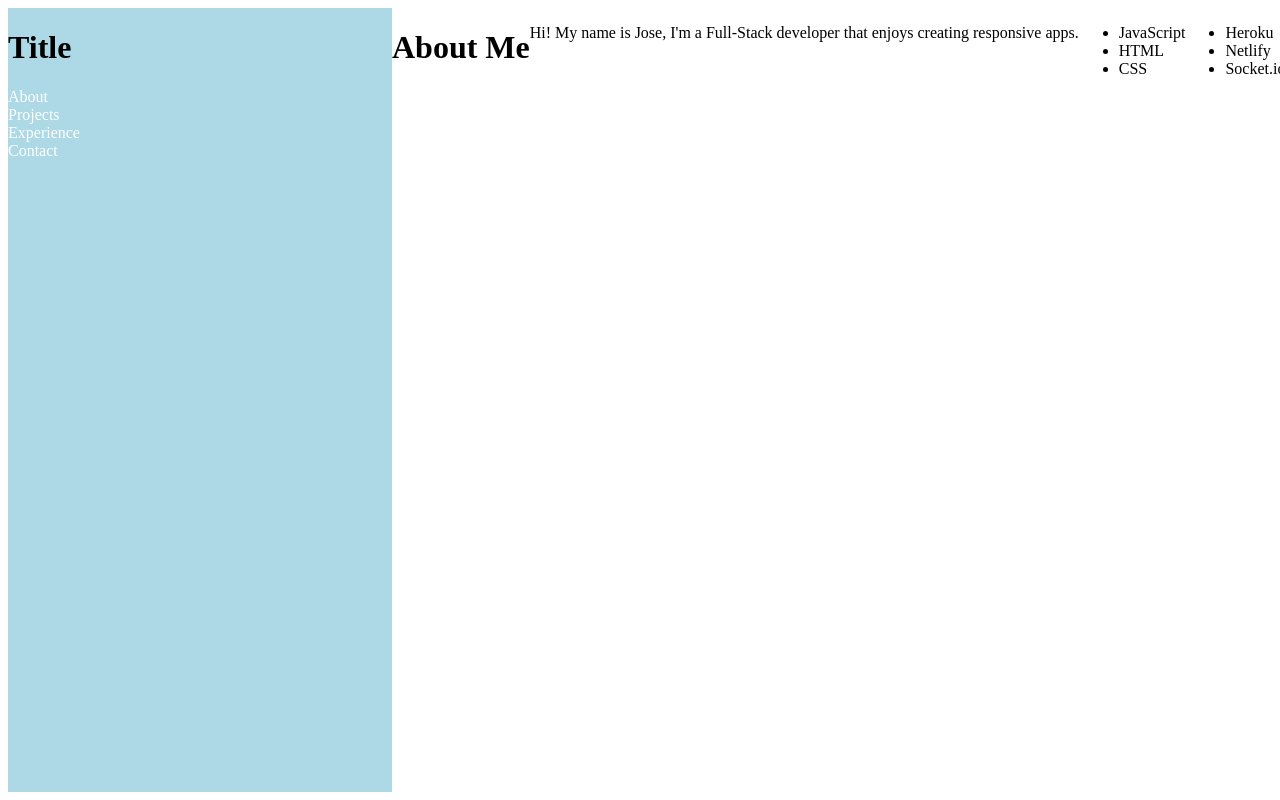
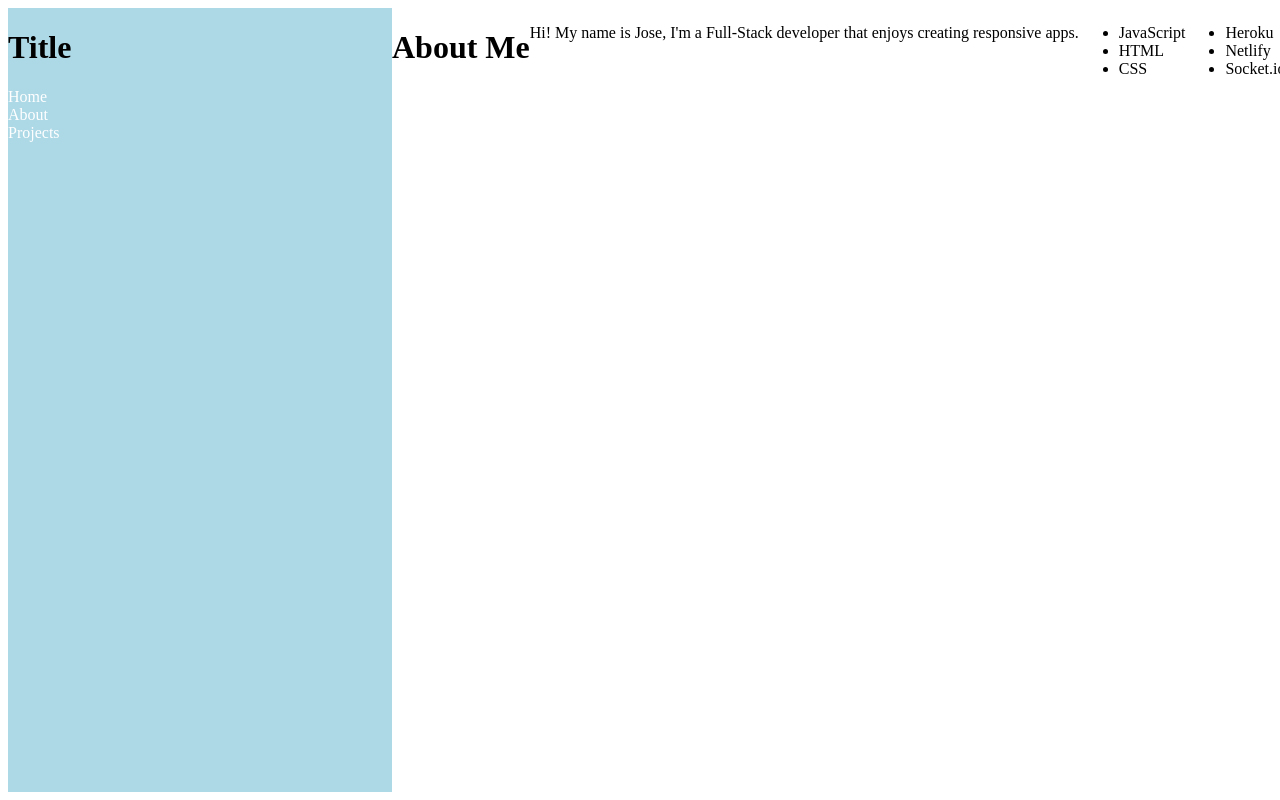
Before and after one commit to jaojeda/portfolio, a React app: page /about in a window 1280 px wide. Built offline with nearby package versions, Linux system fonts and the light colour scheme.

Commit message:
got scroll to work

```diff
--- a/src/components/About/About.js
+++ b/src/components/About/About.js
@@ -7,7 +7,7 @@ const About = () => {
 
   return (
     <>
-      <h1>About Me</h1>
+      <h1 id="about">About Me</h1>
       <p>Hi! My name is Jose, I'm a Full-Stack developer that enjoys creating responsive apps.</p>
       <List arr={techArr} />
       <List arr={toolArr} />
--- a/src/components/Header/Header.js
+++ b/src/components/Header/Header.js
@@ -1,16 +1,13 @@
 import React from 'react';
-import { Link } from 'react-router-dom';
+import { Link } from 'react-scroll';
 import styles from './Header.css';
 
 const Header = () => (
   <header className={styles.Header} >
     <h1>Title</h1>
-    <nav>
-      <Link to="/about">About</Link>
-      <Link to="/projects">Projects</Link>
-      <Link to="/experience">Experience</Link>
-      <Link to="/contact">Contact</Link>
-    </nav>
+    <Link activeClass="active" to="home" spy={true} smooth={true} offset={0} duration={500}>Home</Link>
+    <Link activeClass="active" to="about" spy={true} smooth={true} offset={0} duration={500}>About</Link>
+    <Link activeClass="active" to="projects" spy={true} smooth={true} offset={0} duration={500}>Projects</Link>
   </header>
 );
 
--- a/src/components/Home/Home.js
+++ b/src/components/Home/Home.js
@@ -1,7 +1,7 @@
 import React from 'react';
 
 const Home = () => (
-  <h1>Home</h1>
+  <h1 id="home">Home</h1>
 );
 
 export default Home;
--- a/src/components/Projects/Projects.js
+++ b/src/components/Projects/Projects.js
@@ -10,7 +10,7 @@ const Projects = () => {
 
   return (
     <>
-      <h1>Projects</h1>
+      <h1 id="projects">Projects</h1>
       <section>
         {projectElements}
       </section>
```
